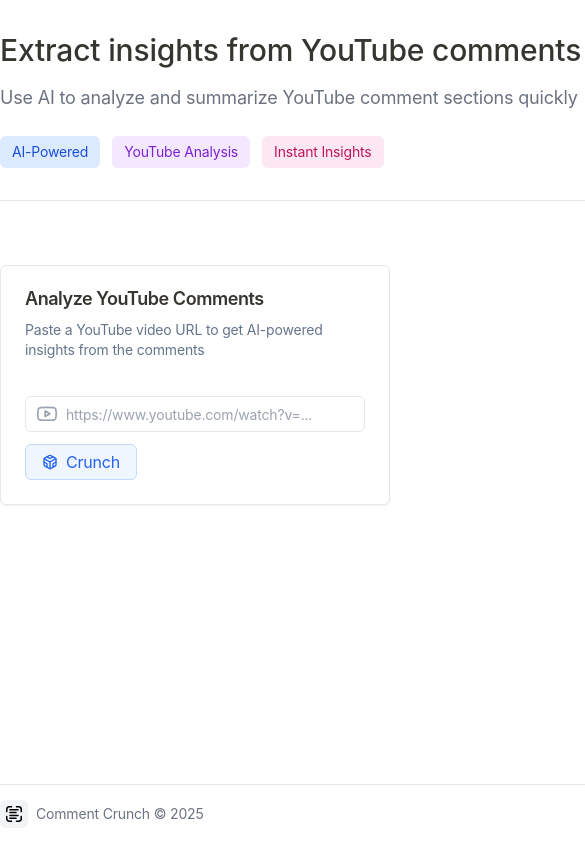
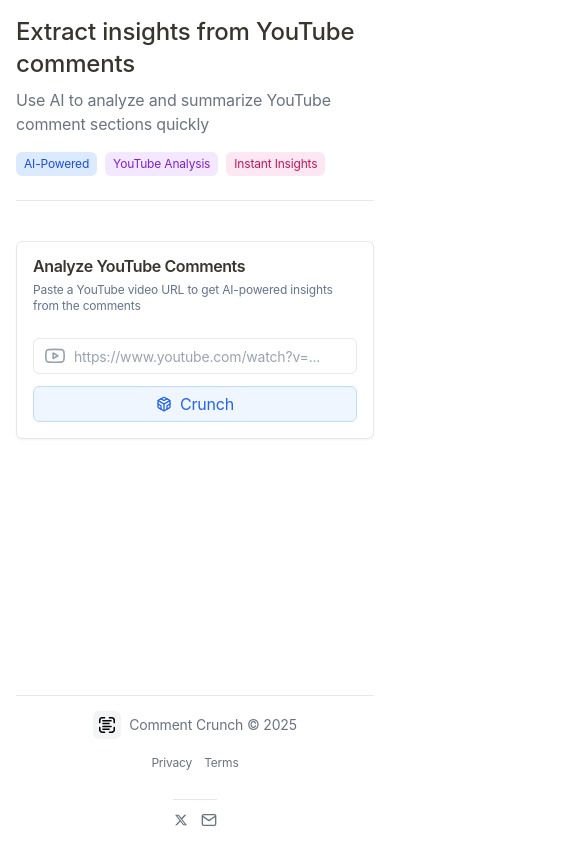
Before and after one commit to florian-lup/comment-crunch, a Next.js app: page / in a window 390 px wide. Shown: the top 844 px of the page, 585 px wide, since content can reach past the window. Built offline with nearby package versions, Linux system fonts and the light colour scheme.

Commit message:
Implement responsive design with mobile-first Tailwind breakpoints

```diff
--- a/src/app/layout.tsx
+++ b/src/app/layout.tsx
@@ -1,4 +1,4 @@
-import type { Metadata } from "next";
+import type { Metadata, Viewport } from "next";
 import { Inter } from "next/font/google";
 import "./globals.css";
 
@@ -6,6 +6,12 @@
   variable: "--font-inter",
   subsets: ["latin"],
 });
+
+export const viewport: Viewport = {
+  width: 'device-width',
+  initialScale: 1,
+  maximumScale: 1,
+};
 
 export const metadata: Metadata = {
   title: "Comment Crunch",
--- a/src/app/page.tsx
+++ b/src/app/page.tsx
@@ -5,9 +5,9 @@
 export default function Home() {
   return (
     <div className="min-h-screen bg-white flex flex-col">
-      <div className="flex-grow container mx-auto">
+      <div className="flex-grow container mx-auto px-4 sm:px-6 lg:px-8 flex flex-col items-center">
         {/* Header */}
-        <Header className="w-[868px] mx-auto" />
+        <Header className="w-full max-w-4xl" />
 
         {/* Main content */}
         <CommentAnalyzer />
--- a/src/components/CommentAnalyzer.tsx
+++ b/src/components/CommentAnalyzer.tsx
@@ -99,7 +99,7 @@
   };
 
   return (
-    <div className="mb-16 mx-auto flex flex-col items-center">
+    <div className="mb-16 w-full max-w-4xl mx-auto">
       {/* Input Section */}
       <YouTubeInputSection
         value={youtubeUrl}
@@ -109,11 +109,11 @@
         isLoading={isLoading}
         error={error}
         onSubmit={handleSubmit}
-        className="w-[868px] mt-10"
+        className="mt-6 sm:mt-10"
       />
 
       {/* Results Section */}
-      <div className={`mt-8 ${result ? 'animate-fadeIn' : 'hidden'} w-[868px]`}>
+      <div className={`mt-6 sm:mt-8 ${result ? 'animate-fadeIn' : 'hidden'}`}>
         {result && (
           <AnalysisResult
             videoTitle={result.videoTitle}
--- a/src/components/ui/footer.tsx
+++ b/src/components/ui/footer.tsx
@@ -4,10 +4,10 @@
 export function Footer() {
   return (
     <footer className="w-full bg-white mt-auto py-4">
-      <div className="container mx-auto">
-        <div className="flex justify-between items-center relative w-[868px] mx-auto">
+      <div className="container mx-auto px-4 sm:px-6 lg:px-8 flex justify-center">
+        <div className="flex flex-col sm:flex-row justify-between items-center relative w-full max-w-4xl">
           <div className="absolute -top-4 left-0 right-0 h-px bg-gray-200"></div>
-          <div className="flex items-center gap-2">
+          <div className="flex items-center gap-2 mb-4 sm:mb-0">
             <div className="bg-gray-100 rounded-md p-1.5">
               <Image
                 src="/logo.svg"
@@ -20,16 +20,16 @@
               Comment Crunch © 2025
             </p>
           </div>
-          <div className="flex items-center gap-4">
-            <div className="flex items-center gap-3 mr-2">
-              <a href="#" className="text-sm text-gray-500 hover:text-gray-800 transition-colors">
+          <div className="flex flex-col sm:flex-row items-center gap-4">
+            <div className="flex items-center gap-3 mr-0 sm:mr-2 mb-3 sm:mb-0">
+              <a href="#" className="text-xs sm:text-sm text-gray-500 hover:text-gray-800 transition-colors">
                 Privacy
               </a>
-              <a href="#" className="text-sm text-gray-500 hover:text-gray-800 transition-colors">
+              <a href="#" className="text-xs sm:text-sm text-gray-500 hover:text-gray-800 transition-colors">
                 Terms
               </a>
             </div>
-            <div className="flex items-center gap-3 border-l border-gray-200 pl-4">
+            <div className="flex items-center gap-3 border-t sm:border-t-0 sm:border-l border-gray-200 pt-3 sm:pt-0 sm:pl-4">
               <a href="https://x.com/?lang=en" className="text-gray-500 hover:text-gray-800 transition-colors" aria-label="X (Twitter)">
                 <svg width="16" height="16" viewBox="0 0 24 24" fill="currentColor" xmlns="http://www.w3.org/2000/svg">
                   <path d="M17.1761 4H19.9362L13.9061 10.7774L21 20H15.4456L11.0245 14.4253L6.03223 20H3.27084L9.73442 12.7254L3 4H8.6908L12.6779 9.0991L17.1761 4ZM16.2453 18.2662H17.7894L7.86325 5.6538H6.21768L16.2453 18.2662Z" />
--- a/src/components/ui/header.tsx
+++ b/src/components/ui/header.tsx
@@ -22,24 +22,24 @@
     ];
 
     return (
-      <div className={cn("mt-8", className)} ref={ref}>
-        <h2 className="text-3xl font-medium mb-4">
+      <div className={cn("mt-4 sm:mt-8", className)} ref={ref}>
+        <h2 className="text-2xl sm:text-3xl font-medium mb-2 sm:mb-4">
           {title}
         </h2>
-        <p className="text-gray-500 text-lg">
+        <p className="text-gray-500 text-base sm:text-lg">
           {description}
         </p>
-        <div className="mt-6 flex space-x-3">
+        <div className="mt-4 sm:mt-6 flex flex-wrap gap-2 sm:gap-3">
           {tags.map((tag, index) => (
             <span
               key={tag}
-              className={`rounded-md ${tagColors[index % tagColors.length]} py-1.5 px-3 text-sm`}
+              className={`rounded-md ${tagColors[index % tagColors.length]} py-1 sm:py-1.5 px-2 sm:px-3 text-xs sm:text-sm`}
             >
               {tag}
             </span>
           ))}
         </div>
-        <div className="h-px bg-gray-200 mt-8 mb-6"></div>
+        <div className="h-px bg-gray-200 mt-6 sm:mt-8 mb-4 sm:mb-6"></div>
       </div>
     )
   }
--- a/src/components/ui/input.tsx
+++ b/src/components/ui/input.tsx
@@ -45,7 +45,7 @@
         </div>
         <button
           type="button"
-          className={`whitespace-nowrap flex items-center justify-center h-9 w-28 rounded-md relative ${!isLoading ? 'bg-blue-50 text-blue-600 border border-blue-200 hover:bg-blue-100 hover:border-blue-300' : 'bg-red-50 text-red-600 border border-red-200 hover:bg-red-100 hover:border-red-300'} shadow-none transition-all duration-150`}
+          className={`whitespace-nowrap flex items-center justify-center h-9 w-full sm:w-28 rounded-md relative ${!isLoading ? 'bg-blue-50 text-blue-600 border border-blue-200 hover:bg-blue-100 hover:border-blue-300' : 'bg-red-50 text-red-600 border border-red-200 hover:bg-red-100 hover:border-red-300'} shadow-none transition-all duration-150`}
           onClick={isLoading ? onAbort : onAnalyze}
         >
           {!isLoading ? (
@@ -109,17 +109,17 @@
     description = "Paste a YouTube video URL to get AI-powered insights from the comments"
   }, ref) => {
     return (
-      <div className={cn("w-full", className)} style={{ maxWidth: "100%" }} ref={ref}>
+      <div className={cn("w-full", className)} ref={ref}>
         <div className="w-full overflow-hidden border border-gray-200 rounded-md bg-white shadow-sm">
-          <div className="p-6 pb-3">
-            <h3 className="text-lg font-semibold leading-none tracking-tight mb-3">
+          <div className="p-4 sm:p-6 pb-2 sm:pb-3">
+            <h3 className="text-base sm:text-lg font-semibold leading-none tracking-tight mb-2 sm:mb-3">
               {title}
             </h3>
-            <p className="text-sm text-slate-500 mb-6">
+            <p className="text-xs sm:text-sm text-slate-500 mb-4 sm:mb-6">
               {description}
             </p>
           </div>
-          <div className="px-6 pb-6">
+          <div className="px-4 sm:px-6 pb-4 sm:pb-6">
             <form onSubmit={onSubmit} className="space-y-4">
               <YouTubeInput
                 value={value}
@@ -132,7 +132,7 @@
               {error && (
                 <div className="bg-red-50 border border-red-100 rounded-md p-3 flex items-center gap-2 animate-fadeIn mt-4">
                   <div className="text-red-500">⚠️</div>
-                  <div className="text-sm text-red-600">{error}</div>
+                  <div className="text-xs sm:text-sm text-red-600">{error}</div>
                 </div>
               )}
             </form>
--- a/src/components/ui/results.tsx
+++ b/src/components/ui/results.tsx
@@ -18,26 +18,26 @@
 
     return (
       <div className={cn("w-full overflow-hidden border border-gray-200 rounded-md bg-white shadow-sm", className)} ref={ref}>
-        <div className="p-6 border-b border-gray-100">
+        <div className="p-4 sm:p-6 border-b border-gray-100">
           <div>
-            <h3 className="text-xl font-semibold leading-none tracking-tight mb-2">
+            <h3 className="text-lg sm:text-xl font-semibold leading-none tracking-tight mb-2">
               {videoTitle}
             </h3>
-            <p className="text-sm text-slate-500">
+            <p className="text-xs sm:text-sm text-slate-500">
               Comment Analysis Results
             </p>
           </div>
         </div>
-        <div className="p-6">
+        <div className="p-4 sm:p-6">
           <div className="prose prose-slate max-w-none">
             <ReactMarkdown
               components={{
-                h2: (props) => <h2 className="text-xl font-bold text-slate-800 mt-8 mb-4 pb-2 border-b border-slate-200" {...props} />,
-                h3: (props) => <h3 className="text-lg font-semibold text-slate-800 mt-6 mb-3" {...props} />,
-                p: (props) => <p className="mb-4 text-slate-600 leading-relaxed" {...props} />,
-                ul: (props) => <ul className="mb-6 space-y-6 w-full list-none pl-0" {...props} />,
+                h2: (props) => <h2 className="text-lg sm:text-xl font-bold text-slate-800 mt-6 sm:mt-8 mb-3 sm:mb-4 pb-2 border-b border-slate-200" {...props} />,
+                h3: (props) => <h3 className="text-base sm:text-lg font-semibold text-slate-800 mt-4 sm:mt-6 mb-2 sm:mb-3" {...props} />,
+                p: (props) => <p className="mb-3 sm:mb-4 text-slate-600 text-sm sm:text-base leading-relaxed" {...props} />,
+                ul: (props) => <ul className="mb-4 sm:mb-6 space-y-4 sm:space-y-6 w-full list-none pl-0" {...props} />,
                 li: (props) => (
-                  <li className="mb-3 p-5 bg-slate-50 rounded-md border border-slate-100 shadow-sm list-none w-full" {...props} />
+                  <li className="mb-2 sm:mb-3 p-3 sm:p-5 bg-slate-50 rounded-md border border-slate-100 shadow-sm list-none w-full text-sm sm:text-base" {...props} />
                 ),
                 strong: (props) => {
                   // Check if this is a username (starts with @)
@@ -51,9 +51,9 @@
                   // Default strong styling
                   return <strong className="font-semibold text-slate-800" {...props} />;
                 },
-                em: (props) => <em className="text-slate-600 italic block mt-2" {...props} />,
+                em: (props) => <em className="text-slate-600 italic block mt-1 sm:mt-2 text-xs sm:text-sm" {...props} />,
                 blockquote: (props) => (
-                  <blockquote className="pl-4 border-l-4 border-blue-200 italic text-slate-600 my-4" {...props} />
+                  <blockquote className="pl-3 sm:pl-4 border-l-4 border-blue-200 italic text-slate-600 text-sm sm:text-base my-3 sm:my-4" {...props} />
                 ),
               }}
             >
--- a/tailwind.config.js
+++ b/tailwind.config.js
@@ -13,6 +13,14 @@
         border: 'var(--color-border)',
         background: 'var(--background)',
         foreground: 'var(--foreground)',
+      },
+      screens: {
+        'xs': '480px',
+        'sm': '640px',
+        'md': '768px',
+        'lg': '1024px',
+        'xl': '1280px',
+        '2xl': '1536px',
       },
       animation: {
         fadeIn: 'fadeIn 0.5s ease-in-out',
```
